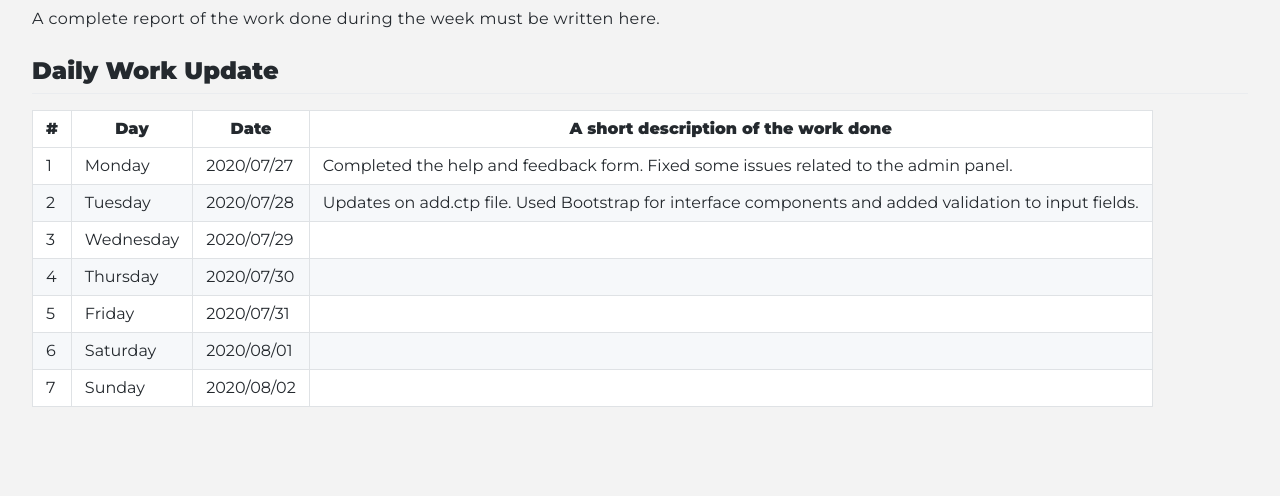
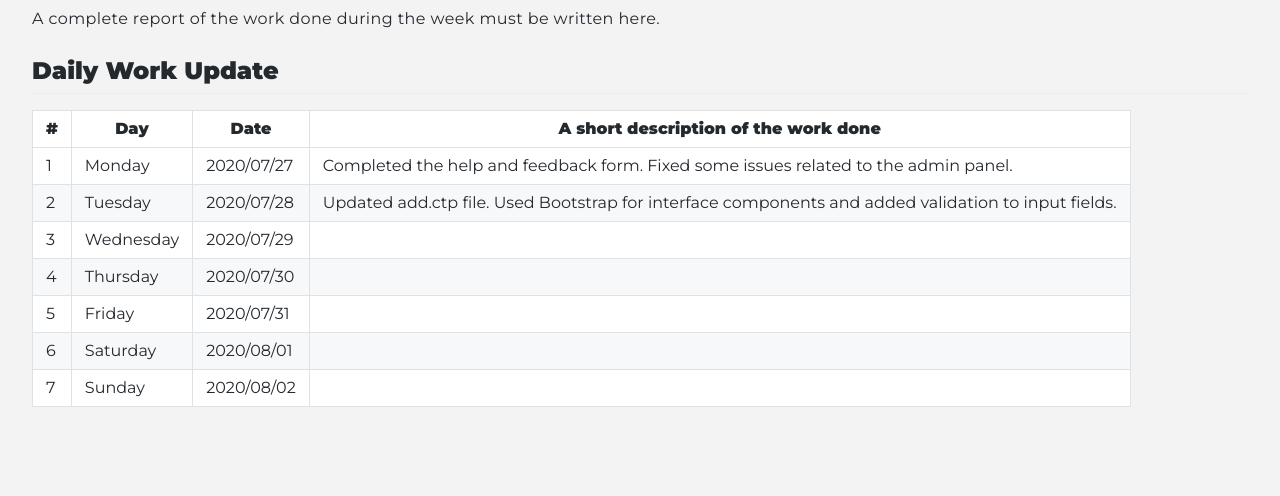
Before and after one commit to cdli-gh/blog, a Jekyll site: the page built from _blog/gsoc20/mobile_app/posts/11_week9.md, in a window 1280 px wide. Shown: the part 659-1155 px from the top of the page. Built offline with Jekyll 4.4.1, drawn with Linux system fonts in a browser that asks for light colours; Markdown is read by kramdown in place of the engine named in the settings.

Commit message:
Update 11_week9.md

```diff
--- a/_blog/gsoc20/mobile_app/posts/11_week9.md
+++ b/_blog/gsoc20/mobile_app/posts/11_week9.md
@@ -22,7 +22,7 @@ A complete report of the work done during the week must be written here.
 |\#|Day|Date|A short description of the work done|
 |---	|---	|---	|---	|
 |1   	| Monday 	|   2020/07/27	|Completed the help and feedback form. Fixed some issues related to the admin panel.    	|
-|2   	| Tuesday  	|   2020/07/28	|Updates on add.ctp file. Used Bootstrap for interface components and added validation to input fields.    	|
+|2   	| Tuesday  	|   2020/07/28	|Updated add.ctp file. Used Bootstrap for interface components and added validation to input fields.    	|
 |3   	| Wednesday  	|  2020/07/29 	|   	|
 |4   	| Thursday  	|   2020/07/30	|   	|
 |5   	| Friday  	|   2020/07/31	|   	|
```
